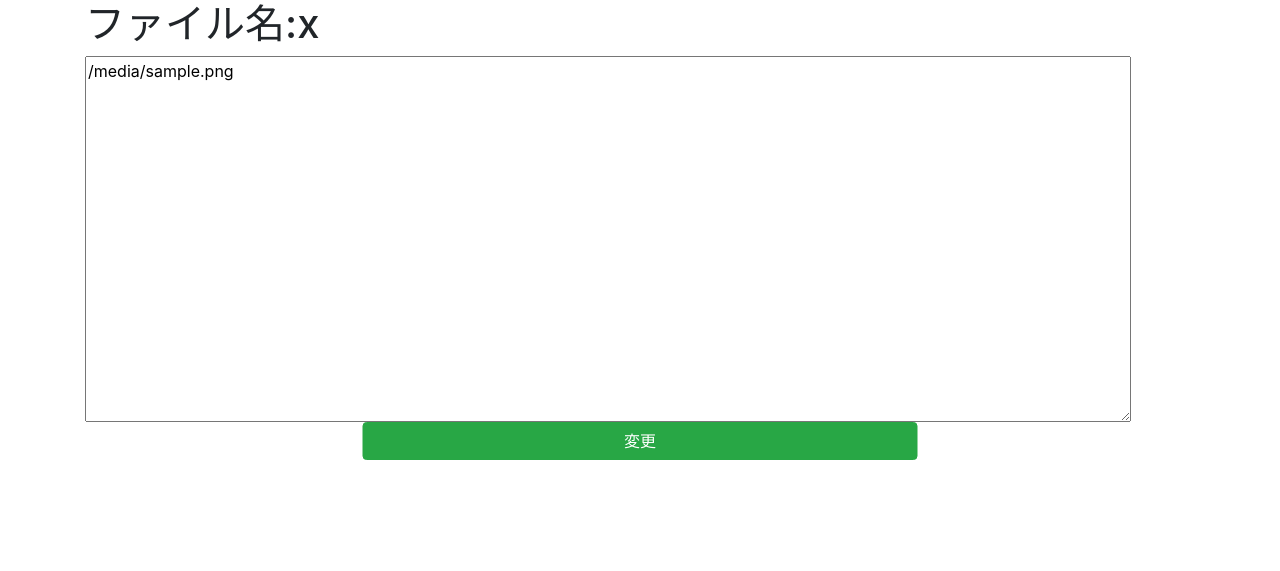
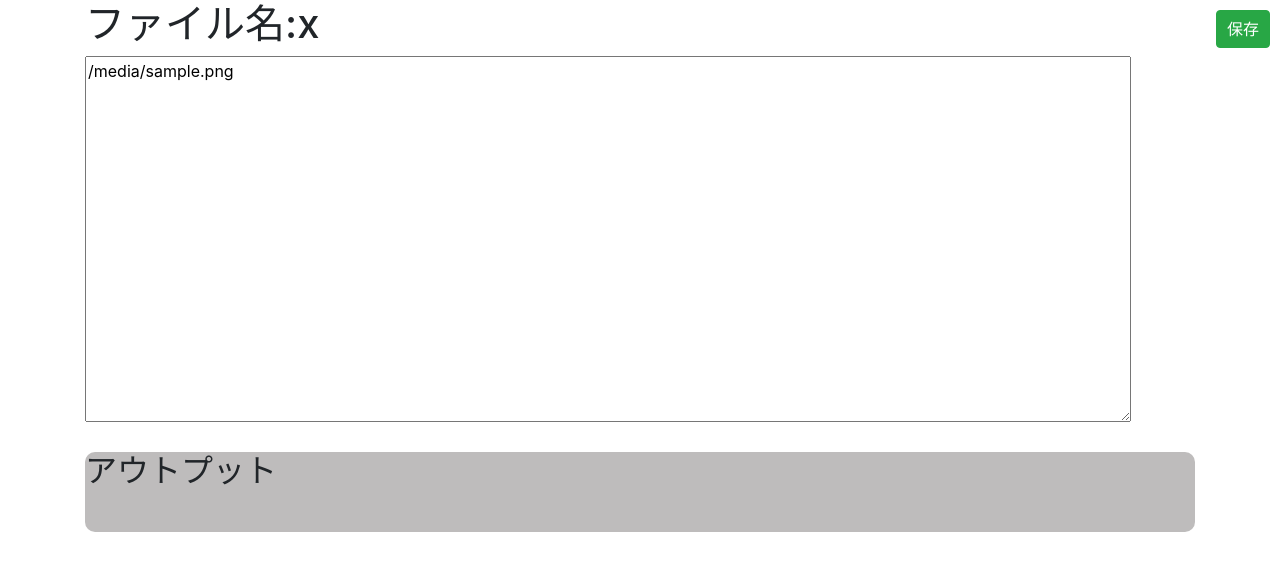
Before and after one commit to akahoshi1421/django-editor, a Django app: template editor/templates/edit.html in a window 1280 px wide. Shown: the top 571 px of the page. Run offline with Django 4.2, Linux system fonts and the light colour scheme; the template is opened without the code that fills it: most values are stand-ins (such as "Sample title", 1, 10 or a date in 2020).

Commit message:
エディタを実行できるようにした

```diff
--- a/editor/static/css/edit.css
+++ b/editor/static/css/edit.css
@@ -1,7 +1,46 @@
-input,textarea{
+textarea{
     display: block;
 }
 
 #change{
-    transform: translateX(50%);
+    position: absolute;
+    top: 10px;
+    right: 10px;
+    padding-left: 10px;
+    padding-right: 10px;
 }
+
+.alt{
+    display: none;
+    position: absolute;
+    top: 20px;
+    width: 80%;
+    height: 10vh;
+    font-size: 4vh;
+    text-align: center;
+}
+
+button{
+    display: inline-block;
+}
+
+.output{
+    margin-top: 30px;
+    min-height: 10vh;
+    width: 100%;
+    background-color: rgb(190, 188, 188);
+    border-radius: 10px;
+    margin-bottom: 10px;
+}
+
+.output code{
+    white-space: pre-line;
+    font-size: 3vh;
+}
+
+#py,
+#gcc,
+#c,
+#js{
+    display: none;
+}
--- a/editor/templates/edit.html
+++ b/editor/templates/edit.html
@@ -15,11 +15,25 @@
             <h1>エラー</h1>
             <h2>何らかの異常が発生しました</h2>
         {% else %}
-            <h1>ファイル名:{{pass}}</h1>
+            <h1>ファイル名:<span>{{pass}}</span></h1>
             <input type="hidden" value="{{pass}}" id="pass">
             <textarea id="edit-file" cols="100" rows="15">{{file}}</textarea>
-            <button id="change" class="btn btn-success w-50">変更</button>
+            <button id="change" class="btn btn-success">保存</button>
+            <button id="py" class="btn btn-info w-25">Pythonを実行</button>
+            <button id="gcc" class="btn btn-warning w-25">Cをコンパイル</button>
+            <button id="c" class="btn btn-info w-25">Cを実行</button>
+            <button id="js" class="btn btn-info w-25">JavaScriptを実行</button>
+            <div class="output">
+                <h2>アウトプット</h2>
+                <code id="out"></code>
+            </div>
         {% endif %}
+        <div class="alt success">
+            <div class="alert alert-success">保存しました</div>
+        </div>
+        <div class="alt danger">
+            <div class="alert alert-danger">何らかの問題が発生しました</div>
+        </div>
     </div>
 </body>
 </html>
--- a/editor/urls.py
+++ b/editor/urls.py
@@ -4,5 +4,9 @@ from . import views
 urlpatterns = [
     path("", views.index, name="index"),
     path("edit", views.edit, name="edit"),
-    path("api/v1/override", views.override, name="override")
+    path("api/v1/override", views.override, name="override"),
+    path("api/v1/pyexecute", views.pyexecute, name="pyexecute"),
+    path("api/v1/gcc", views.gcc, name="gcc"),
+    path("api/v1/c", views.c, name="c"),
+    path("api/v1/js", views.js, name="js"),
 ]
--- a/test.js
+++ b/test.js
@@ -1,5 +1,7 @@
-//エディタ用のテストプログラム
+//エディタ用のテストプログラム(JavaScript)
 function aaa()
 {
     console.log("hello world");
 }
+
+aaa();
--- /dev/null
+++ b/test.py
@@ -0,0 +1,3 @@
+#エディタ用のテストプログラム(Python)
+for a in range(0,10):
+    print(a)
```
Also changed, not shown: editor/static/js/edit.js (+69 -2 lines), editor/views.py (+50 -0 lines), README.md (added), 2 other files.
